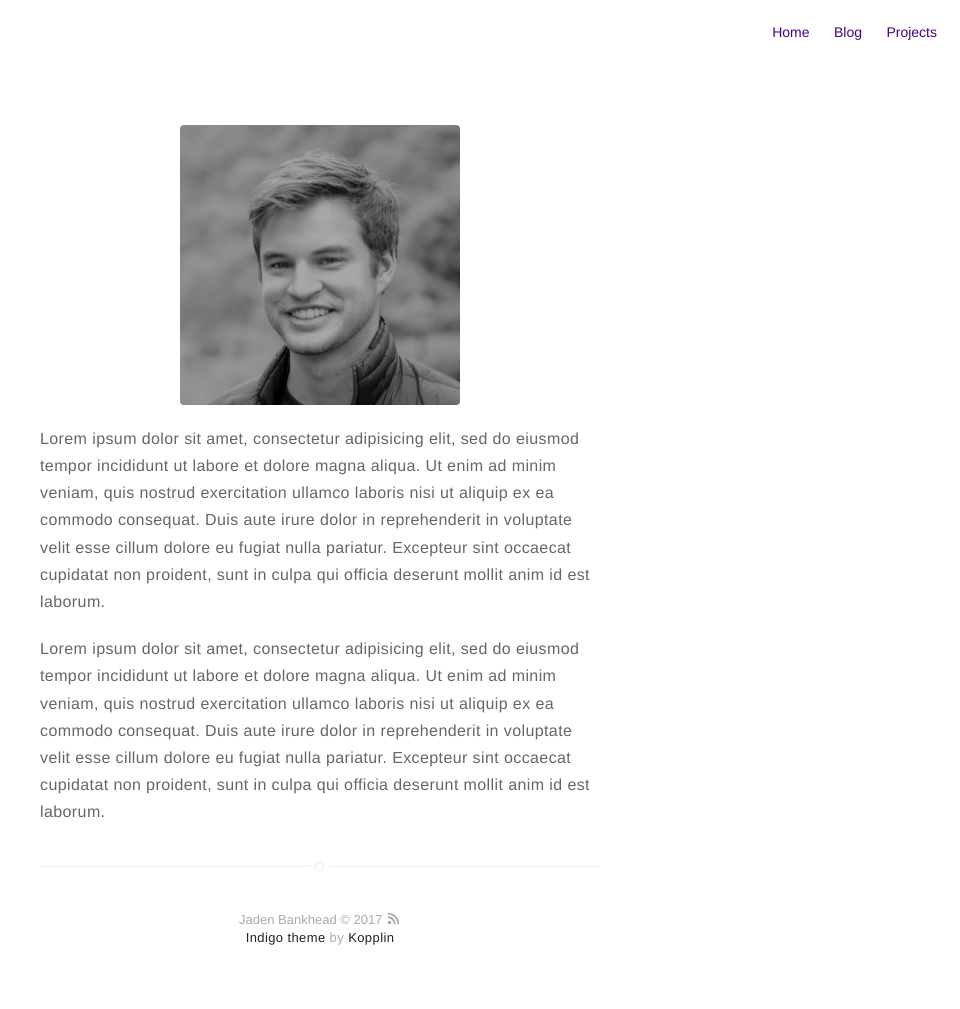
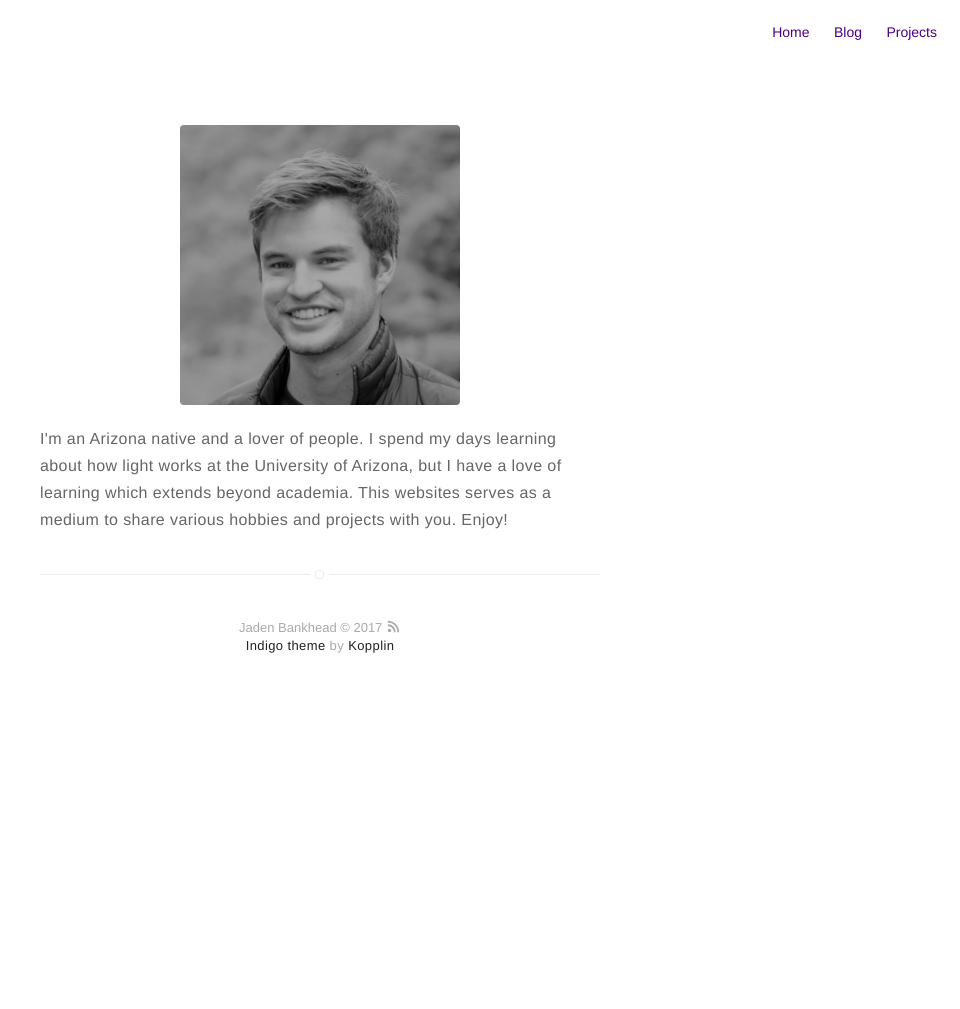
Before and after one commit to JadenBankhead/JadenBankhead.github.io, a Jekyll site: the page built from about.md, in a window 1280 px wide. Shown: the whole page, without its empty margins (320-1280 px from the left). Built offline with Jekyll 4.4.1, drawn with Linux system fonts in a browser that asks for light colours; after the commit the page ends 900 px from its top, so only the background shows below that.

Commit message:
Update about.md

```diff
--- a/about.md
+++ b/about.md
@@ -4,16 +4,4 @@ layout: page
 ---
 ![Profile Image]({{ site.url }}/{{ site.picture }})
 
-<p>Lorem ipsum dolor sit amet, consectetur adipisicing elit, sed do eiusmod
-tempor incididunt ut labore et dolore magna aliqua. Ut enim ad minim veniam,
-quis nostrud exercitation ullamco laboris nisi ut aliquip ex ea commodo
-consequat. Duis aute irure dolor in reprehenderit in voluptate velit esse
-cillum dolore eu fugiat nulla pariatur. Excepteur sint occaecat cupidatat non
-proident, sunt in culpa qui officia deserunt mollit anim id est laborum.</p>
-
-<p>Lorem ipsum dolor sit amet, consectetur adipisicing elit, sed do eiusmod
-tempor incididunt ut labore et dolore magna aliqua. Ut enim ad minim veniam,
-quis nostrud exercitation ullamco laboris nisi ut aliquip ex ea commodo
-consequat. Duis aute irure dolor in reprehenderit in voluptate velit esse
-cillum dolore eu fugiat nulla pariatur. Excepteur sint occaecat cupidatat non
-proident, sunt in culpa qui officia deserunt mollit anim id est laborum.</p>
+<p>I'm an Arizona native and a lover of people. I spend my days learning about how light works at the University of Arizona, but I have a love of learning which extends beyond academia. This websites serves as a medium to share various hobbies and projects with you. Enjoy!</p>
```
